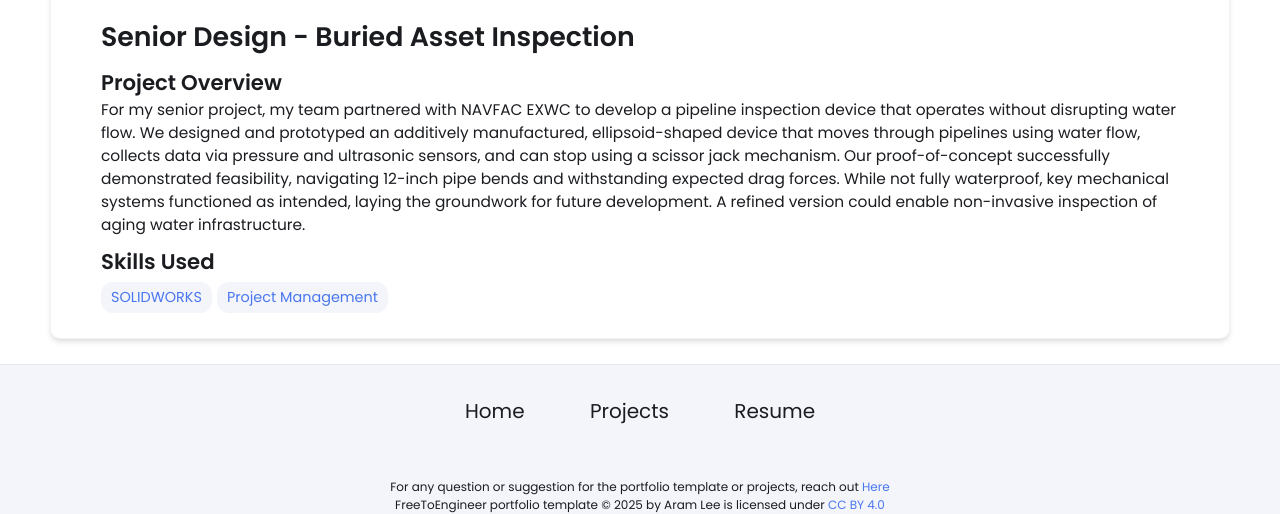
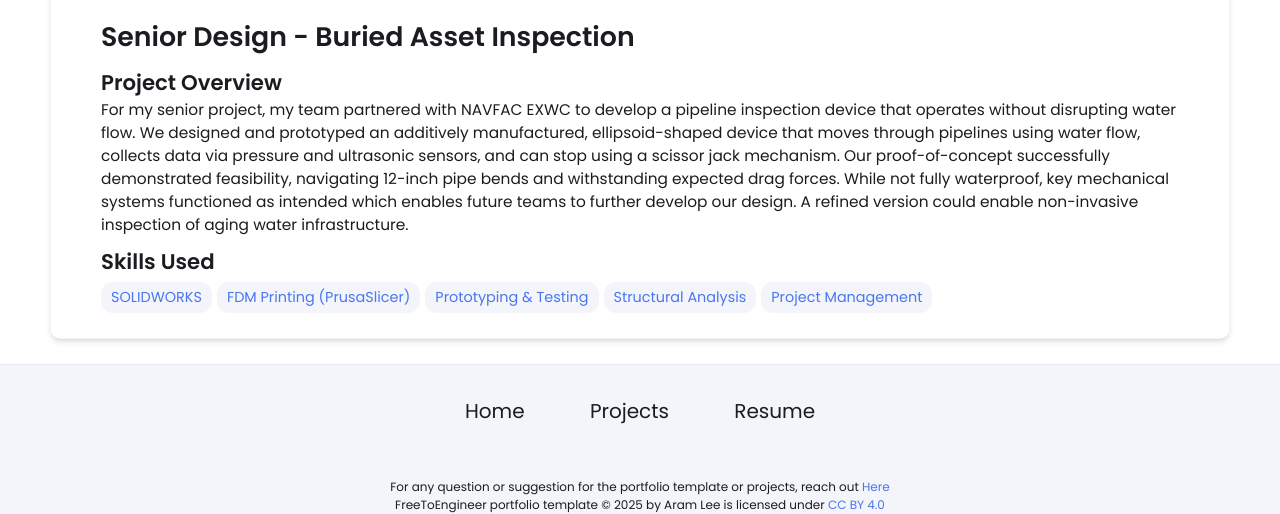
Before and after one commit to jddavitt/jddavitt.github.io, a Jekyll site: the page built from _projects/senior-design/index.md, in a window 1280 px wide. Shown: the part 490-1004 px from the top of the page. Built offline with Jekyll 4.4.1, drawn with Linux system fonts in a browser that asks for light colours.

Commit message:
Update index.md

```diff
--- a/_projects/senior-design/index.md
+++ b/_projects/senior-design/index.md
@@ -1,9 +1,12 @@
 ---
 layout: post
 title: Senior Design - Buried Asset Inspection
-description:  For my senior project, my team partnered with NAVFAC EXWC to develop a pipeline inspection device that operates without disrupting water flow. We designed and prototyped an additively manufactured, ellipsoid-shaped device that moves through pipelines using water flow, collects data via pressure and ultrasonic sensors, and can stop using a scissor jack mechanism. Our proof-of-concept successfully demonstrated feasibility, navigating 12-inch pipe bends and withstanding expected drag forces. While not fully waterproof, key mechanical systems functioned as intended, laying the groundwork for future development. A refined version could enable non-invasive inspection of aging water infrastructure.
+description:  For my senior project, my team partnered with NAVFAC EXWC to develop a pipeline inspection device that operates without disrupting water flow. We designed and prototyped an additively manufactured, ellipsoid-shaped device that moves through pipelines using water flow, collects data via pressure and ultrasonic sensors, and can stop using a scissor jack mechanism. Our proof-of-concept successfully demonstrated feasibility, navigating 12-inch pipe bends and withstanding expected drag forces. While not fully waterproof, key mechanical systems functioned as intended which enables future teams to further develop our design. A refined version could enable non-invasive inspection of aging water infrastructure.
 skills:
 - SOLIDWORKS
+- FDM Printing (PrusaSlicer)
+- Prototyping & Testing
+- Structural Analysis
 - Project Management
 main-image: /full_prototype.jpg
 ---
```
